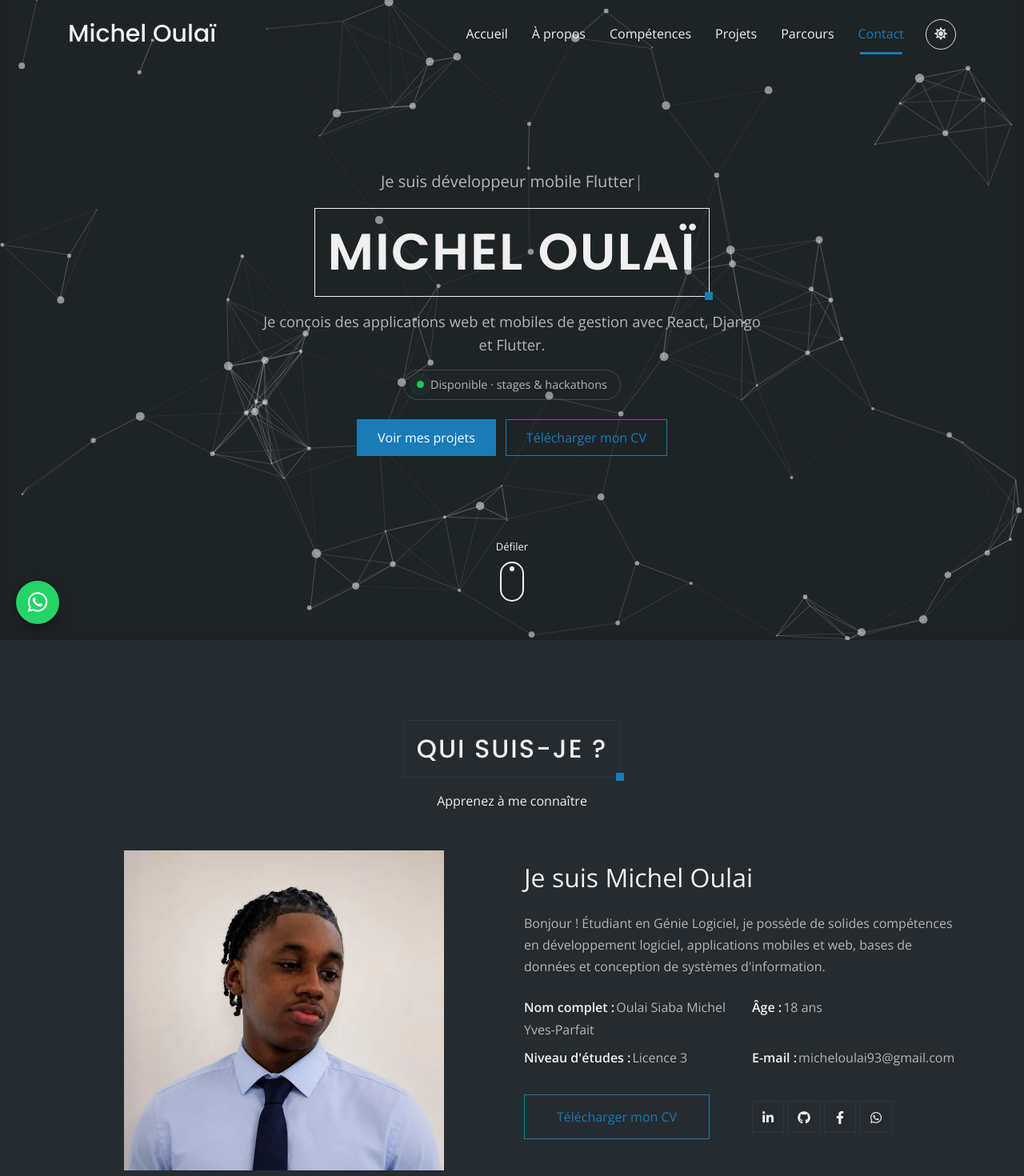
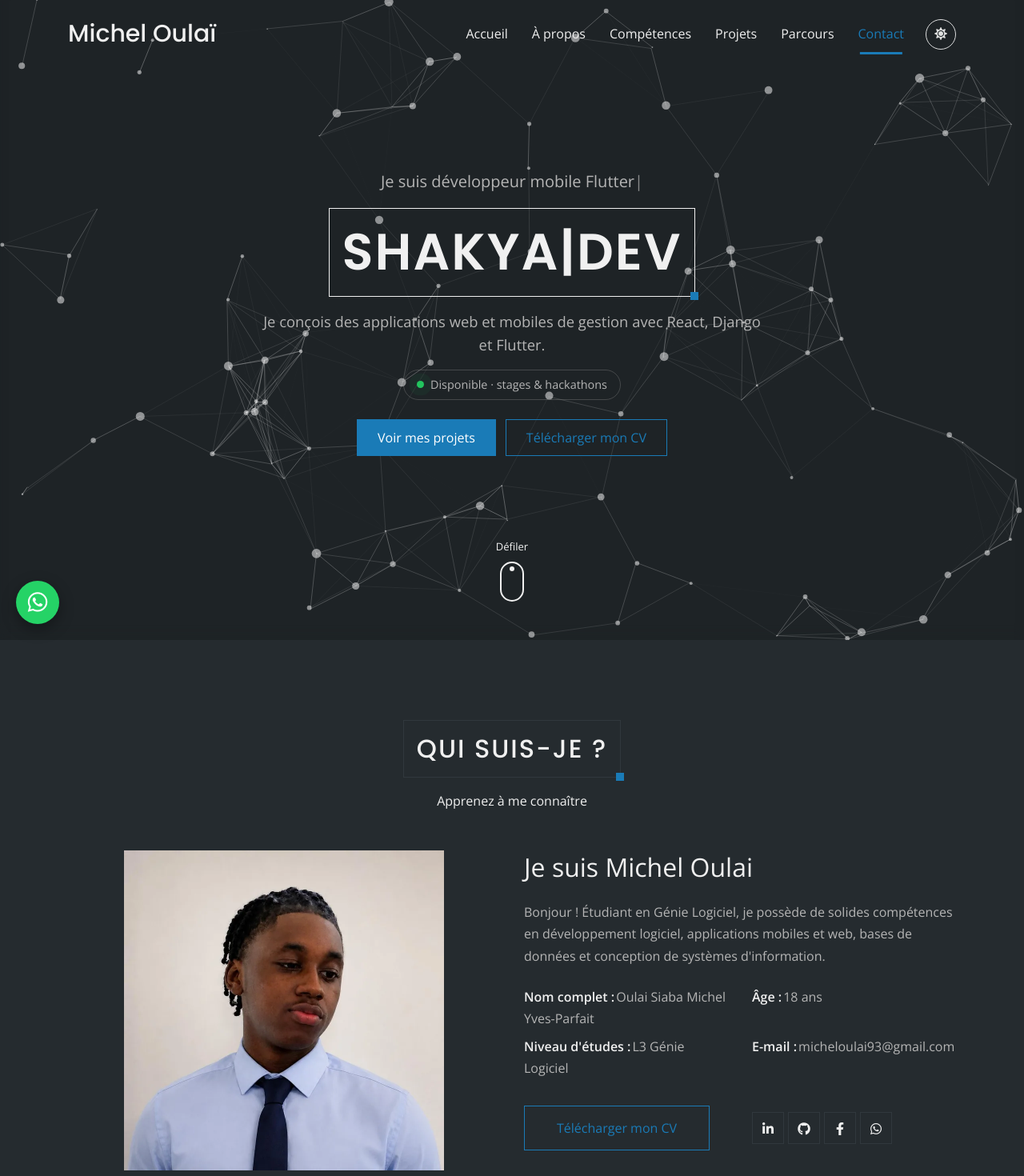
Before and after one commit to micheloulai93-creator/Portfolio, an Angular app: page / in a window 1280 px wide. Shown: the top 1470 px of the page at 80% size. Built offline with nearby package versions, Linux system fonts and the light colour scheme.

Commit message:
Mise à jour des expériences et du nom

```diff
--- a/src/app/components/about/about.html
+++ b/src/app/components/about/about.html
@@ -45,7 +45,7 @@
             <div class="col-lg-6">
               <div class="about-info mb-2">
                 <span class="desc">Niveau d'études :</span>
-                <span>Licence 3</span>
+                <span>L3 Génie Logiciel</span>
               </div>
             </div>
             <div class="col-lg-6">
--- a/src/app/components/header/header.html
+++ b/src/app/components/header/header.html
@@ -10,7 +10,7 @@
 
     <div id="parallax-scene" class="mb-3" data-aos="fade-up" data-aos-duration="1200" data-aos-delay="300">
       <div class="heading-zone">
-        <h1>Michel Oulaï</h1>
+        <h1>Shakya|Dev</h1>
       </div>
     </div>
 
```
